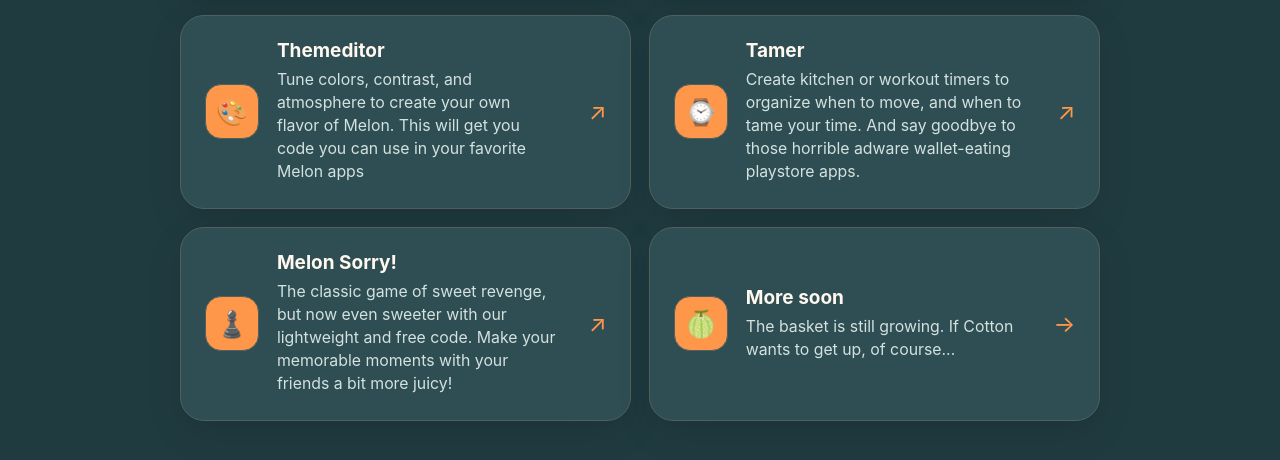
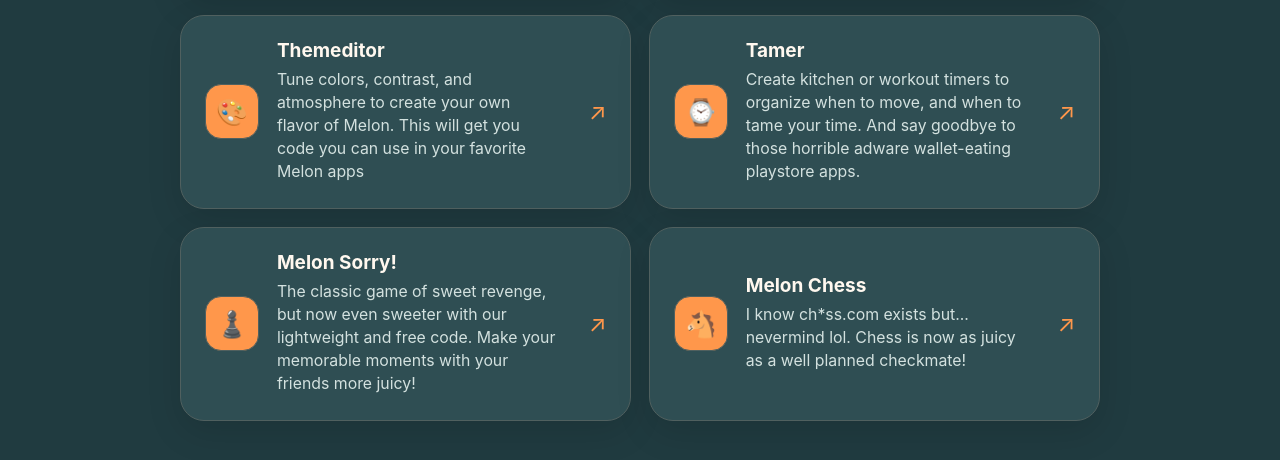
Before and after one commit to Cottongras5/melon, a plain HTML site: page index.html in a window 1280 px wide. Shown: the part 856-1316 px from the top of the page. Drawn offline with Linux system fonts and the light colour scheme.

Commit message:
Add files via upload

```diff
--- a/index.html
+++ b/index.html
@@ -244,11 +244,14 @@
       animation: rise .7s cubic-bezier(.2, .8, .2, 1) both;
     }
 
+    .more:nth-child(odd) { display: none; }
+
     .card:nth-child(2) { animation-delay: .08s; }
     .card:nth-child(3) { animation-delay: .16s; }
     .card:nth-child(4) { animation-delay: .24s; }
     .card:nth-child(5) { animation-delay: .32s; }
     .card:nth-child(6) { animation-delay: .4s; }
+    .card:nth-child(7) { animation-delay: .48s; }
 
     .card:hover, .card:focus-within {
       border-color: var(--acc);
@@ -467,7 +470,12 @@
         <span><h3>Melon Sorry!</h3><p data-i="sor">.</p></span>
         <span class="arrw" aria-hidden="true">↗</span>
       </a>
-      <a class="card" href="web/">
+      <a class="card" href="web/Chess.html">
+        <span class="icon" aria-hidden="true">🐴</span>
+        <span><h3 data-i="chsT">Melon Chess</h3><p data-i="chs">.</p></span>
+        <span class="arrw" aria-hidden="true">↗</span>
+      </a>
+      <a class="card more" href="web/">
         <span class="icon" aria-hidden="true">🍈</span>
         <span><h3 data-i="moreT">More soon</h3><p data-i="more">.</p></span>
         <span class="arrw" aria-hidden="true">→</span>
@@ -555,7 +563,9 @@
         mem: "A calm place to keep track of the things worth remembering, without feeding a mysterious cloud. Ideal for people with short-term memory issues",
         thm: "Tune colors, contrast, and atmosphere to create your own flavor of Melon. This will get you code you can use in your favorite Melon apps",
         tam: "Create kitchen or workout timers to organize when to move, and when to tame your time. And say goodbye to those horrible adware wallet-eating playstore apps.",
-        sor: "The classic game of sweet revenge, but now even sweeter with our lightweight and free code. Make your memorable moments with your friends a bit more juicy!",
+        sor: "The classic game of sweet revenge, but now even sweeter with our lightweight and free code. Make your memorable moments with your friends more juicy!",
+        chsT: "Melon Chess",
+        chs: "I know ch*ss.com exists but... nevermind lol. Chess is now as juicy as a well planned checkmate!",
         moreT: "More soon",
         more: "The basket is still growing. If Cotton wants to get up, of course...",
         set: "Settings", thmL: "Theme", langL: "Language", auraL: "Aura Guardians", noaL: "Disable Animations"
@@ -568,7 +578,9 @@
         mem: "Un lugar tranquilo para llevar rastro de tus recuerdos antes que se te olviden. Ideal para personas con problemas de memoria a corto plazo.",
         thm: "Ajusta colores, contraste y ambiente para crear tu propio estilo de Melon. Esto te dará un código que puedes utilizar en tus apps de Melon favoritas.",
         tam: "Crea temporizadores de cocina o entrenamiento para organizar cuándo moverte y cuándo domar tu tiempo. Y dile adiós a esas horribles apps de la Play Store llenas de anuncios que devoran tu cartera.",
-        sor: "El clásico juego de la dulce venganza, pero ahora aún más dulce con nuestro código ligero y gratuito. ¡Haz que tus momentos memorables con amigos sean un poco más jugosos!",
+        sor: "El clásico juego de la dulce venganza, pero ahora aún más dulce con nuestro código ligero y gratuito. ¡Haz que tus momentos memorables con amigos sean más finos!",
+        chsT: "Melon Ajedrez",
+        chs: "Sé que ch*ss.com existe pero... no importa xd. El ajedrez ahora es tan ligero como el simio!",
         moreT: "Más apps",
         more: "La lista sigue creciendo. Claro, si es que Cotton quiere trabajar...",
         set: "Ajustes", thmL: "Tema", langL: "Idioma", auraL: "Guardianes del Aura", noaL: "Desactivar animaciones"
@@ -582,6 +594,8 @@
         thm: "Ajuste cores, contraste e clima para criar seu próprio estilo de Melon. No fim, você leva um código para usar nos seus apps Melon favoritos.",
         tam: "Crie timers de cozinha ou treino para organizar quando se mexer e quando domar o seu tempo. E dê adeus àqueles apps horríveis da Play Store cheios de anúncios que devoram sua carteira.",
         sor: "O clássico jogo da doce vingança, mas agora ainda mais doce com nosso código leve e gratuito. Deixe seus momentos memoráveis com os amigos um pouco mais suculentos!",
+        chsT: "Melon Xadrez",
+        chs: "Sei que ch*ss.com existe mas... deixa pra lá kkkk. O xadrez agora é tão leve que roda até no PC da Xuxa!",
         moreT: "Mais em breve",
         more: "A cesta continua crescendo. Se o Cotton resolver levantar, é claro...",
         set: "Configurações", thmL: "Tema", langL: "Idioma", auraL: "Guardiões da Aura", noaL: "Desactivar animações"
```
